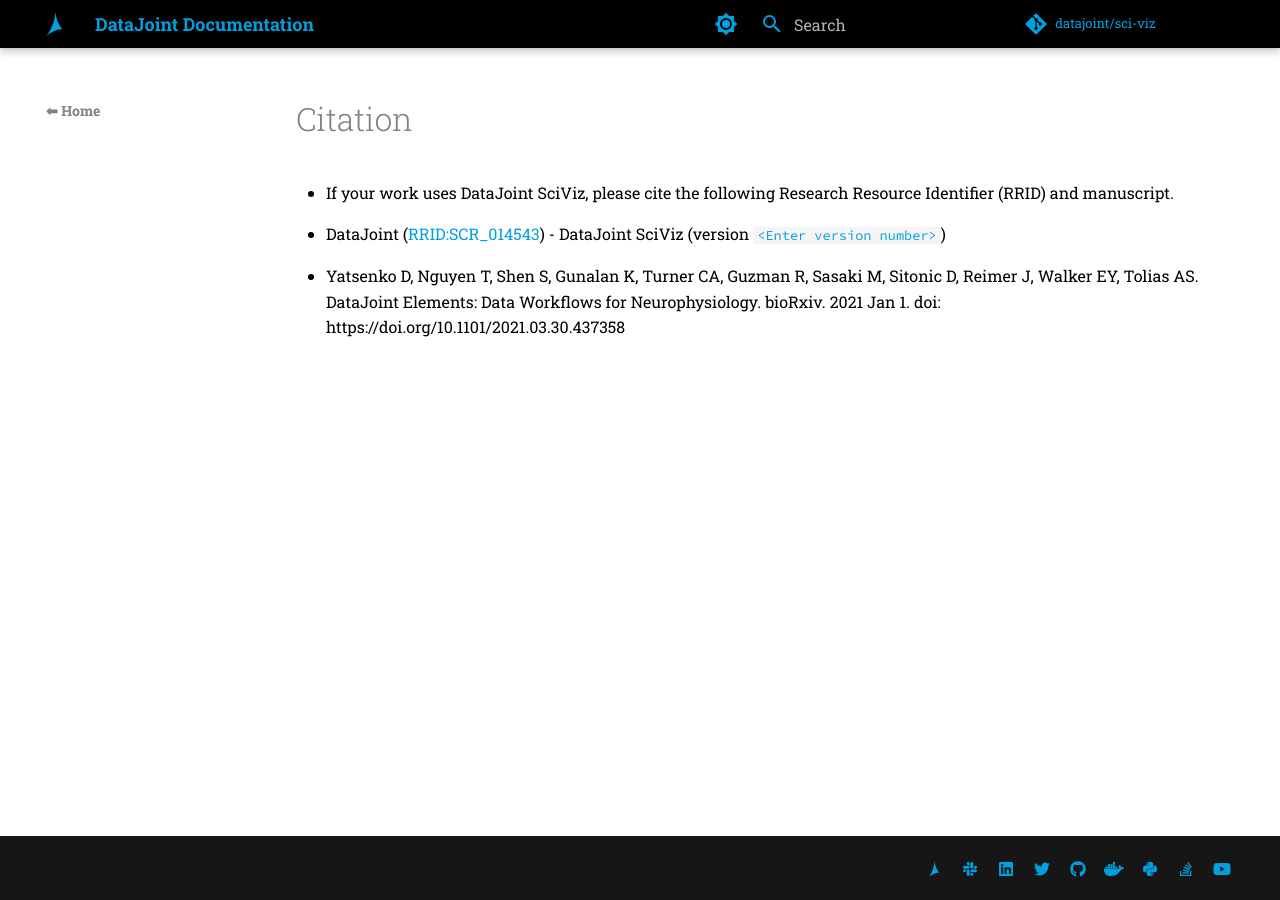
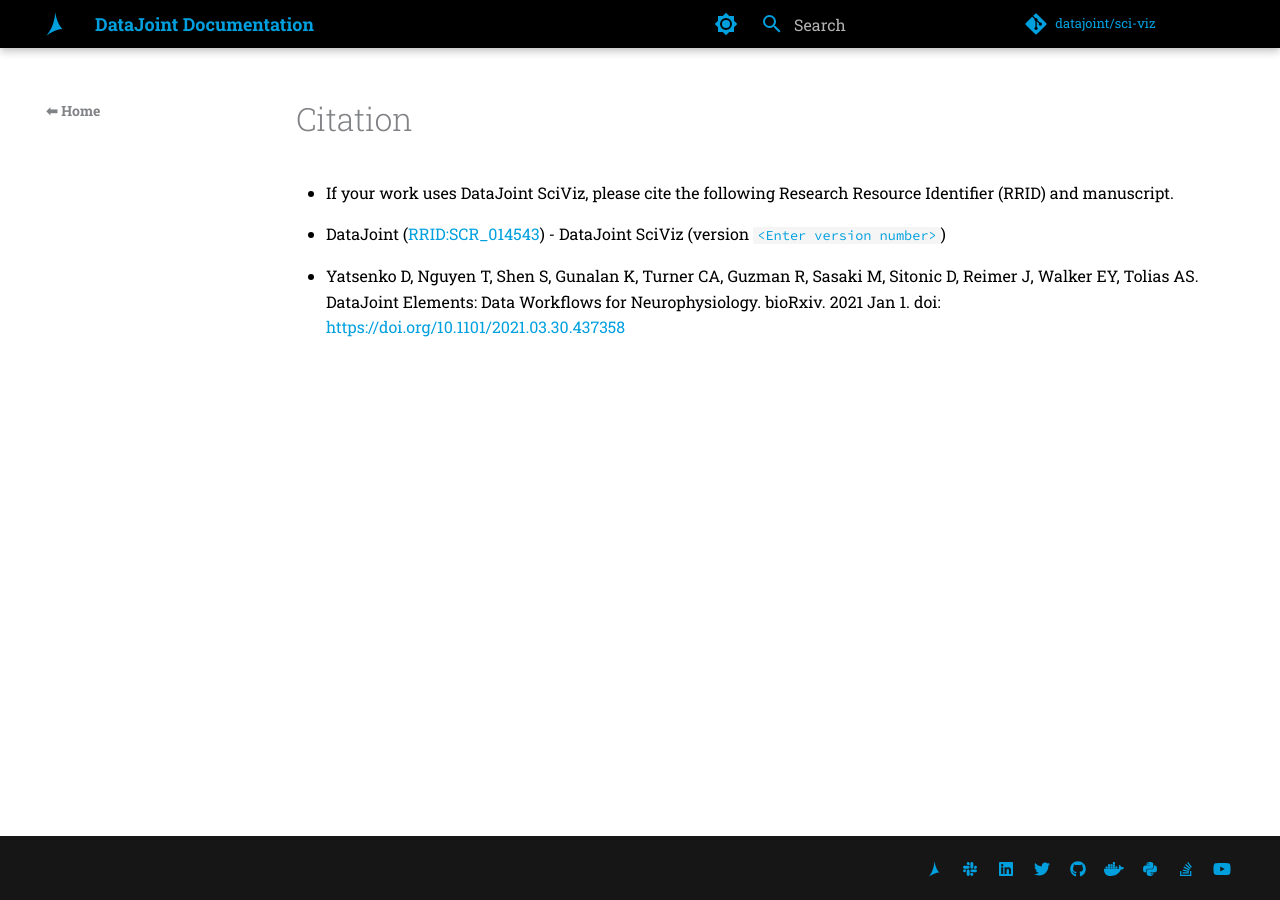
Before and after one commit to datajoint/sci-viz, an MkDocs documentation site: the page built from docs/src/citation.md, in a window 1280 px wide. Built offline with MkDocs 1.6.1 and Material for MkDocs 9.7.7, drawn with Linux system fonts in a browser that asks for light colours; comment, search, counter and statistics services are not loaded; the version menu is left out.

Commit message:
Add extensions

```diff
--- a/docs/mkdocs.yaml
+++ b/docs/mkdocs.yaml
@@ -90,7 +90,9 @@
   - toc:
       permalink: true
   - mdx_truly_sane_lists
-
+  - pymdownx.magiclink # Displays bare URLs as links
+  - pymdownx.tasklist: # Renders check boxes in tasks lists
+      custom_checkbox: true
 extra:
   generator: false # Disable watermark
   version:
```
